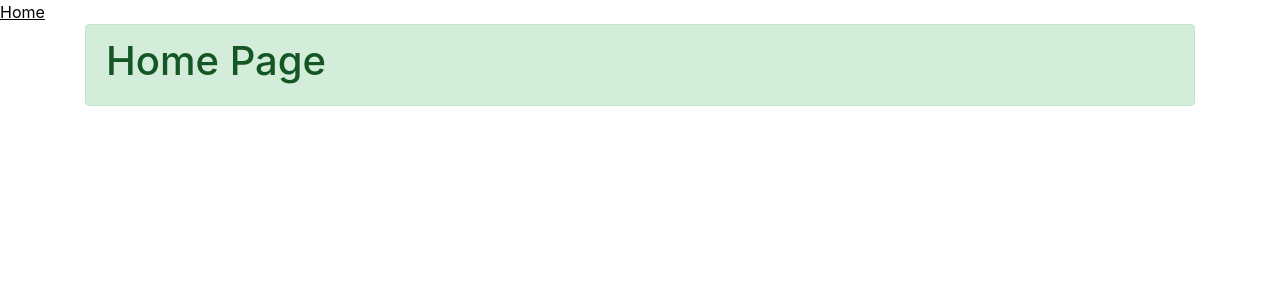
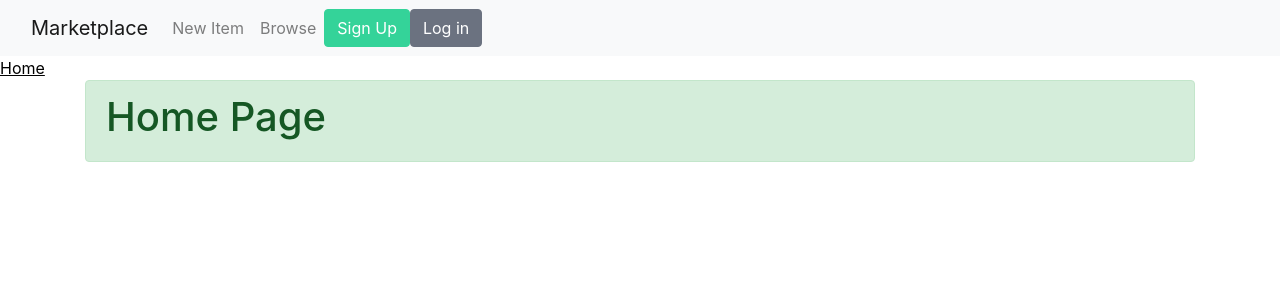
Before and after one commit to elkocho1/project-4, a Django app: page / in a window 1280 px wide. Shown: the top 300 px of the page. Run offline with Django 4.2, Linux system fonts and the light colour scheme; some libraries are stand-ins or nearby versions.

Commit message:
Add new navbar

```diff
--- a/static/css/style.css
+++ b/static/css/style.css
@@ -2,3 +2,15 @@
     color: black;
     text-decoration: underline;
 }
+
+
+.btn-primary{
+    background-color: #34d399;
+    border-color: #34d399;
+}
+
+
+.btn-secondary {
+    background-color: #6b7280;
+    border-color: #6b7280;
+}
--- a/templates/base.html
+++ b/templates/base.html
@@ -10,7 +10,25 @@
 </head>
 <body>
 
-
+<nav class="navbar navbar-expand-lg navbar-light bg-light">
+    <div class="container-fluid">
+        <a href="/" class="navbar-brand">Marketplace</a>
+        <div class="collapse navbar-collapse" id="navbarNav">
+            <ul class="navbar-nav meauto mb-2 mb-lg-0">
+                <li class="nav-item">
+                    <a href="#" class="nav-link">New Item</a>
+                </li>
+                <li class="nav-item">
+                    <a href="#" class="nav-link">Browse</a>
+                </li>
+            </ul>
+            <div class="d-flex ms-auto">
+                <a href="#" class="btn btn-primary me-2" role="button">Sign Up</a>
+                <a href="#" class="btn btn-secondary" role="button">Log in</a>
+            </div>
+        </div>
+    </div>
+</nav>
 
 <div>
     <a href="#" class="home-button">Home</a>
```
